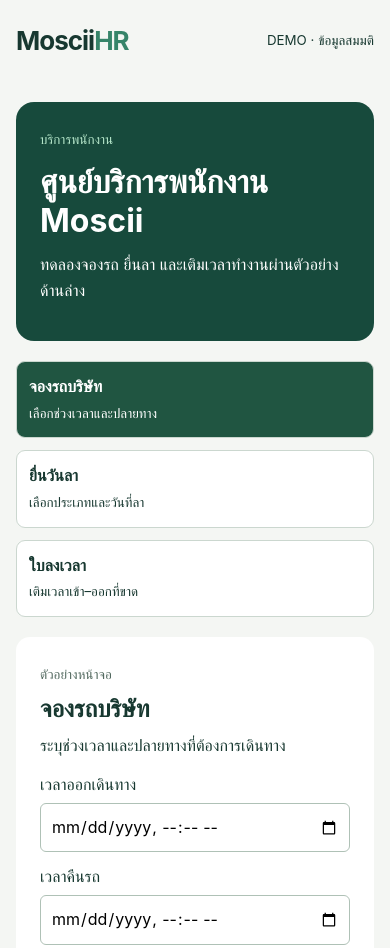
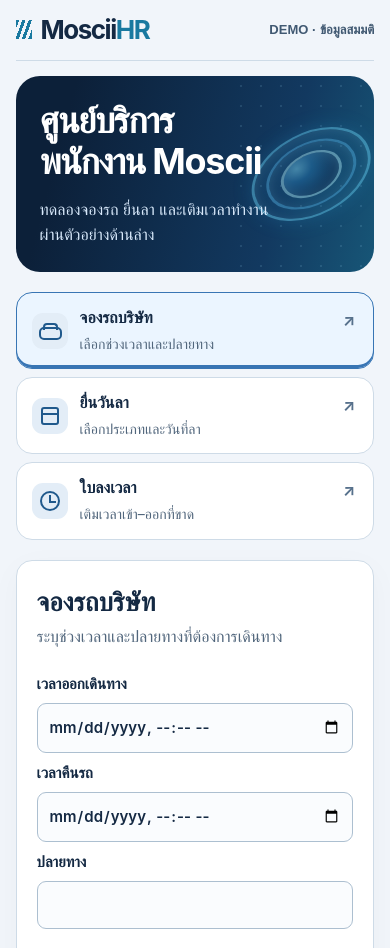
Before and after one commit to nightchuti/MosciiHR_parn, a plain HTML site: page wwwroot/index.html in a window 390 px wide. Shown: the top 948 px of the page. Drawn offline with Linux system fonts and the light colour scheme.

Commit message:
Refresh employee portal with orbital artwork and responsive service cards

```diff
--- a/wwwroot/index.html
+++ b/wwwroot/index.html
@@ -2,8 +2,8 @@
 <html lang="th"><meta charset="utf-8"><meta name="viewport" content="width=device-width, initial-scale=1">
 <title>MosciiHR · บริการพนักงาน</title><link rel="stylesheet" href="style.css">
 <header><b>Moscii<span>HR</span></b><small>DEMO · ข้อมูลสมมติ</small></header>
-<main><section class="intro"><small>บริการพนักงาน</small><h1>ศูนย์บริการพนักงาน Moscii</h1><p>ทดลองจองรถ ยื่นลา และเติมเวลาทำงานผ่านตัวอย่างด้านล่าง</p></section>
-<nav aria-label="บริการพนักงาน"><a href="#booking">จองรถบริษัท<br><small>เลือกช่วงเวลาและปลายทาง</small></a><a href="#leave">ยื่นวันลา<br><small>เลือกประเภทและวันที่ลา</small></a><a href="#time">ใบลงเวลา<br><small>เติมเวลาเข้า–ออกที่ขาด</small></a></nav>
-<section class="panel"><small>ตัวอย่างหน้าจอ</small><h2 id="heading"></h2><p id="description"></p><div id="fields"></div><aside id="example"></aside><p class="note">โครงหน้าจอสำหรับทดลองกรอก ข้อมูลจะยังไม่ถูกบันทึก</p></section>
+<main><section class="intro"><div class="orbits" aria-hidden="true"><i></i><i></i><i></i></div><h1>ศูนย์บริการ<br>พนักงาน Moscii</h1><p>ทดลองจองรถ ยื่นลา และเติมเวลาทำงานผ่านตัวอย่างด้านล่าง</p></section>
+<nav aria-label="บริการพนักงาน"><a href="#booking"><span class="icon car" aria-hidden="true"></span>จองรถบริษัท<br><small>เลือกช่วงเวลาและปลายทาง</small></a><a href="#leave"><span class="icon calendar" aria-hidden="true"></span>ยื่นวันลา<br><small>เลือกประเภทและวันที่ลา</small></a><a href="#time"><span class="icon clock" aria-hidden="true"></span>ใบลงเวลา<br><small>เติมเวลาเข้า–ออกที่ขาด</small></a></nav>
+<section class="panel"><h2 id="heading"></h2><p id="description"></p><div id="fields"></div><aside id="example"></aside><p class="note">โครงหน้าจอสำหรับทดลองกรอก ข้อมูลจะยังไม่ถูกบันทึก</p></section>
 </main>
 <script src="app.js"></script></html>
--- a/wwwroot/style.css
+++ b/wwwroot/style.css
@@ -1,3 +1,37 @@
-*{box-sizing:border-box}body{margin:0;background:#f4f6f3;color:#173830;font:16px/1.6 Inter,"Leelawadee UI",sans-serif}header,main{max-width:1040px;margin:auto;padding:20px clamp(16px,4vw,46px)}header,.connection{display:flex;align-items:center;justify-content:space-between;gap:16px}header b{font-size:26px;letter-spacing:-1px}header span{color:#368469}.intro{background:#174a3c;color:white;padding:clamp(24px,6vw,60px);border-radius:18px}.intro small{color:#b4e5c9}h1{font-size:clamp(32px,6vw,56px);line-height:1.2;margin:12px 0}p{margin:4px 0 14px}nav,#fields{display:grid;grid-template-columns:repeat(3,1fr);gap:12px}nav{margin:20px 0}nav a,button{font:inherit;border-radius:9px;padding:12px;color:inherit;background:white;border:1px solid #cbd7cf;text-decoration:none}nav a[aria-current=page],button{background:#205541;color:white}button{cursor:pointer}.panel,.connection{background:white;padding:24px;border-radius:14px;margin-bottom:18px}.panel small,.note,#status{color:#52695f}h2{margin:4px 0}.note{margin:18px 0 0;font-size:14px}label{display:grid;gap:5px}input,select{width:100%;padding:10px;border:1px solid #afc1b6;border-radius:6px;background:white;font:inherit}#status{margin:0}@media(max-width:620px){nav,#fields{grid-template-columns:1fr}.connection{align-items:flex-start;flex-direction:column}}
-
-nav a{font-weight:700}nav small{font-weight:400}#example{margin-top:24px;padding:16px;background:#eef4ed;border-left:3px solid #488566;border-radius:4px}
+:root{color-scheme:light;--ink:#142943;--muted:#51667c;--line:#cedbe7;--blue:#144e9a}
+*{box-sizing:border-box}
+body{margin:0;color:var(--ink);background:#f1f5fa;font:16px/1.6 Inter,"Leelawadee UI",Tahoma,sans-serif}
+header,main{width:min(1140px,92%);margin:auto}
+header{height:76px;display:flex;align-items:center;justify-content:space-between;border-bottom:1px solid var(--line)}
+header b{display:flex;align-items:baseline;font-size:26px;letter-spacing:-1.5px}
+header b:before{content:"";width:16px;height:19px;background:repeating-linear-gradient(110deg,#1979a0 0 3px,transparent 3px 6px);margin-right:9px}
+header span{color:#1979a0}header small{font:600 13px/1.6 "Leelawadee UI",sans-serif;color:#415972}
+main{padding:24px 0 48px}
+.intro{position:relative;isolation:isolate;overflow:hidden;padding:clamp(24px,4vw,55px);border-radius:24px;background:linear-gradient(105deg,#0c2039 15%,#123960 72%,#175677);color:white}
+h1{margin:0;font-size:clamp(36px,5.1vw,66px);line-height:1.15;letter-spacing:-.035em}
+.intro p{max-width:62%;margin:14px 0 0;color:#d7e8fa}
+.orbits{position:absolute;z-index:-1;inset:0 0 0 48%;overflow:hidden;background-image:radial-gradient(#9edbf850 1px,transparent 1px);background-size:20px 20px}
+.orbits i{position:absolute;top:50%;left:56%;width:57%;aspect-ratio:1;border-radius:50%;transform:translate(-50%,-50%) rotate(-28deg) scaleX(1.55);border:2px solid #70deff;box-shadow:inset 0 2px 10px #83dfff77,0 0 18px #32aadd66}
+.orbits i:nth-child(2){width:43%;border-color:#58b9eb}.orbits i:nth-child(3){width:29%;border-color:#b0f4ff;background:radial-gradient(ellipse at 32% 20%,#85e4ff,#277bb4 28%,#112d52 70%)}
+nav,#fields{display:grid;grid-template-columns:repeat(3,minmax(0,1fr));gap:16px}
+nav{margin:20px 0}
+nav a,.panel{background:white;border:1px solid var(--line);border-radius:16px}
+nav a{position:relative;padding:21px;color:var(--ink);text-decoration:none;font-weight:700;font-size:19px;transition:background .15s}
+nav a:after{content:"↗";position:absolute;right:18px;top:15px;color:#57718c}
+nav small{font-weight:400;font-size:14px;color:var(--muted)}
+nav a[aria-current=page]{border-color:#3875b4;background:#ebf5ff;box-shadow:inset 0 -3px #3875b4}
+nav a:hover{background:#e5f2ff}
+.icon{position:relative;display:block;width:36px;height:36px;margin-bottom:10px;border-radius:11px;background:#e3edf7;color:#20598c}
+.icon:before,.icon:after{content:"";position:absolute}
+.car:before{width:19px;height:9px;border:2px solid;left:7px;top:14px;border-radius:5px}
+.car:after{width:11px;height:5px;border:2px solid;border-bottom:none;left:11px;top:10px;border-radius:4px 4px 0 0}
+.calendar:before{inset:9px;border:2px solid;border-radius:3px}.calendar:after{top:15px;left:10px;width:16px;border-top:2px solid}
+.clock:before{inset:8px;border:2px solid;border-radius:50%}.clock:after{left:17px;top:12px;width:5px;height:6px;border-left:2px solid;border-bottom:2px solid}
+.panel{padding:clamp(20px,3vw,38px);box-shadow:0 8px 32px #20394f08}
+h2{margin:0;font-size:26px}#description,.note{color:var(--muted)}#description{margin:2px 0 22px}
+label{display:grid;gap:7px;font-size:15px;font-weight:600}
+input,select{width:100%;min-width:0;padding:11px;color:var(--ink);background:#fafcfe;border:1px solid #acbfd0;border-radius:9px;font:inherit}
+:focus-visible{outline:3px solid #1682c0;outline-offset:3px}
+#example{background:#eef4fa;border-left:3px solid #5795bc;padding:12px 16px;margin-top:24px;border-radius:4px}
+.note{font-size:13px;margin:12px 0 0}
+@media(max-width:680px){nav,#fields{grid-template-columns:1fr;gap:8px}nav a{padding:12px 40px 12px 63px;font-size:16px}.icon{position:absolute;left:15px;top:50%;transform:translateY(-50%)}.intro p{max-width:80%}.orbits{left:60%;opacity:.44}header{height:61px}main{padding-top:15px}}
```
